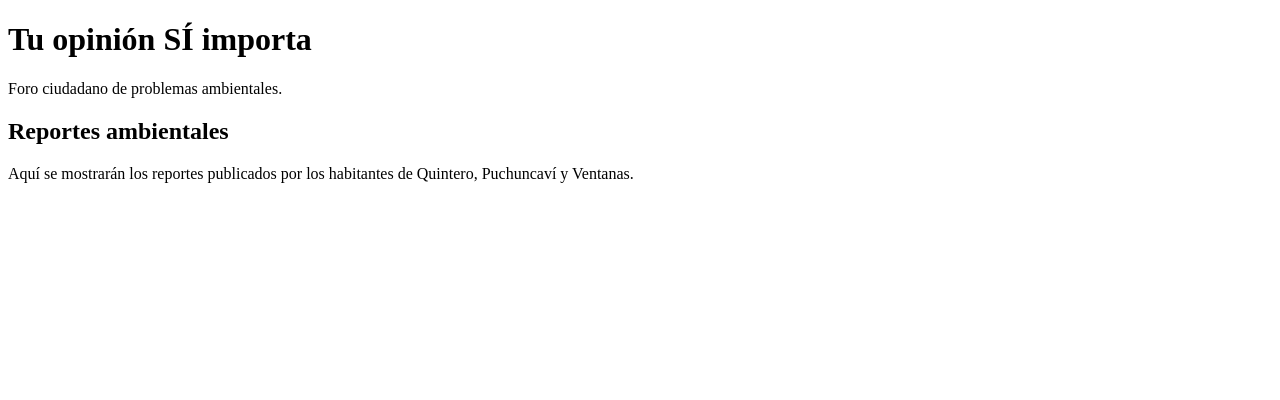
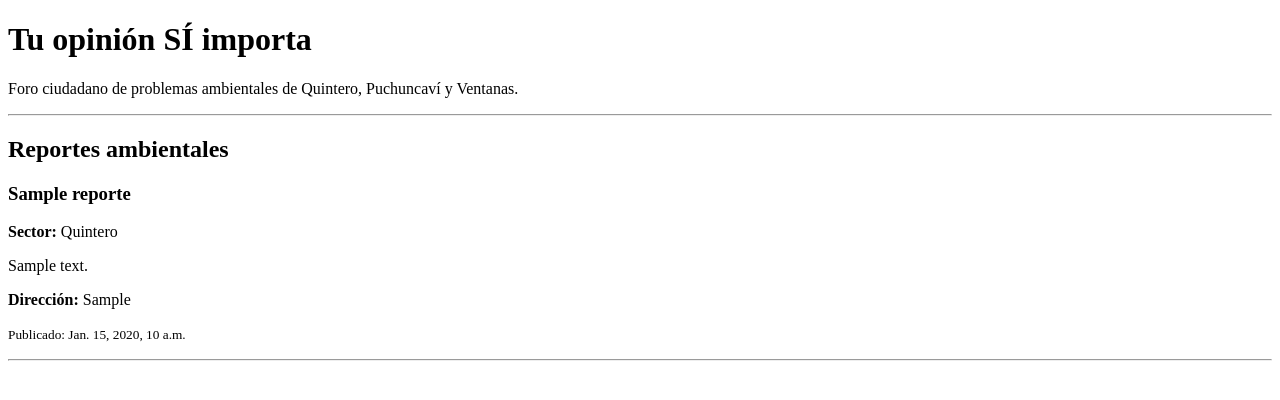
Before and after one commit to DiegoIWG/Proyecto-django-grupo-6, a Django app: page / in a window 1280 px wide. Shown: the top 400 px of the page. Run offline with Django 5.2, Linux system fonts and the light colour scheme; tables that the repository leaves empty hold one stand-in row (values such as "Sample post").

Commit message:
Implementar listado de reportes ambientales (foro rudimentario)

```diff
--- a/reportes/templates/reportes/inicio.html
+++ b/reportes/templates/reportes/inicio.html
@@ -5,16 +5,47 @@
     <title>Tu opinión SÍ importa</title>
 </head>
 <body>
+
     <h1>Tu opinión SÍ importa</h1>
 
-    <p>Foro ciudadano de problemas ambientales.</p>
+    <p>
+        Foro ciudadano de problemas ambientales
+        de Quintero, Puchuncaví y Ventanas.
+    </p>
+
+    <hr>
 
     <h2>Reportes ambientales</h2>
 
-    <p>
-        Aquí se mostrarán los reportes publicados
-        por los habitantes de Quintero,
-        Puchuncaví y Ventanas.
-    </p>
+    {% for reporte in reportes %}
+
+        <h3>{{ reporte.titulo }}</h3>
+
+        <p>
+            <strong>Sector:</strong>
+            {{ reporte.get_sector_display }}
+        </p>
+
+        <p>{{ reporte.descripcion }}</p>
+
+        <p>
+            <strong>Dirección:</strong>
+            {{ reporte.direccion|default:"No especificada" }}
+        </p>
+
+        <p>
+            <small>
+                Publicado: {{ reporte.fecha_creacion }}
+            </small>
+        </p>
+
+        <hr>
+
+    {% empty %}
+
+        <p>Todavía no existen reportes publicados.</p>
+
+    {% endfor %}
+
 </body>
 </html>
--- a/reportes/views.py
+++ b/reportes/views.py
@@ -1,4 +1,12 @@
 from django.shortcuts import render
+from .models import Reporte
+
 
 def inicio(request):
-    return render(request, 'reportes/inicio.html')
+    reportes = Reporte.objects.all().order_by('-fecha_creacion')
+
+    contexto = {
+        'reportes': reportes
+    }
+
+    return render(request, 'reportes/inicio.html', contexto)
```
